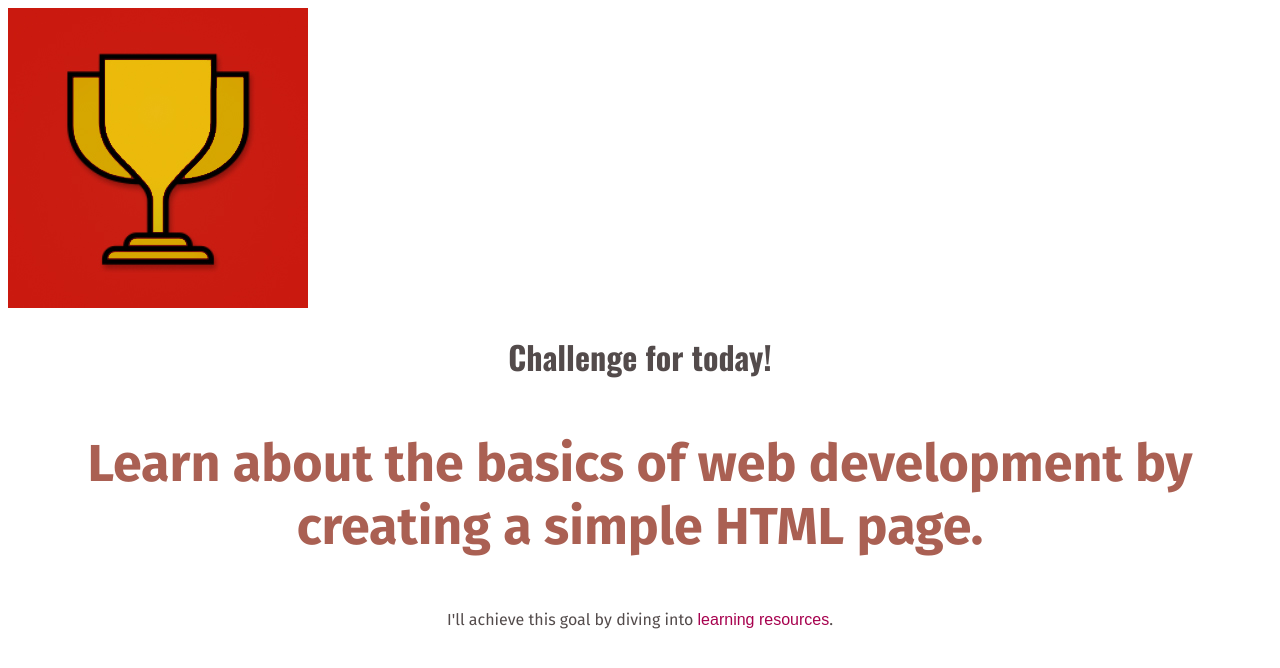
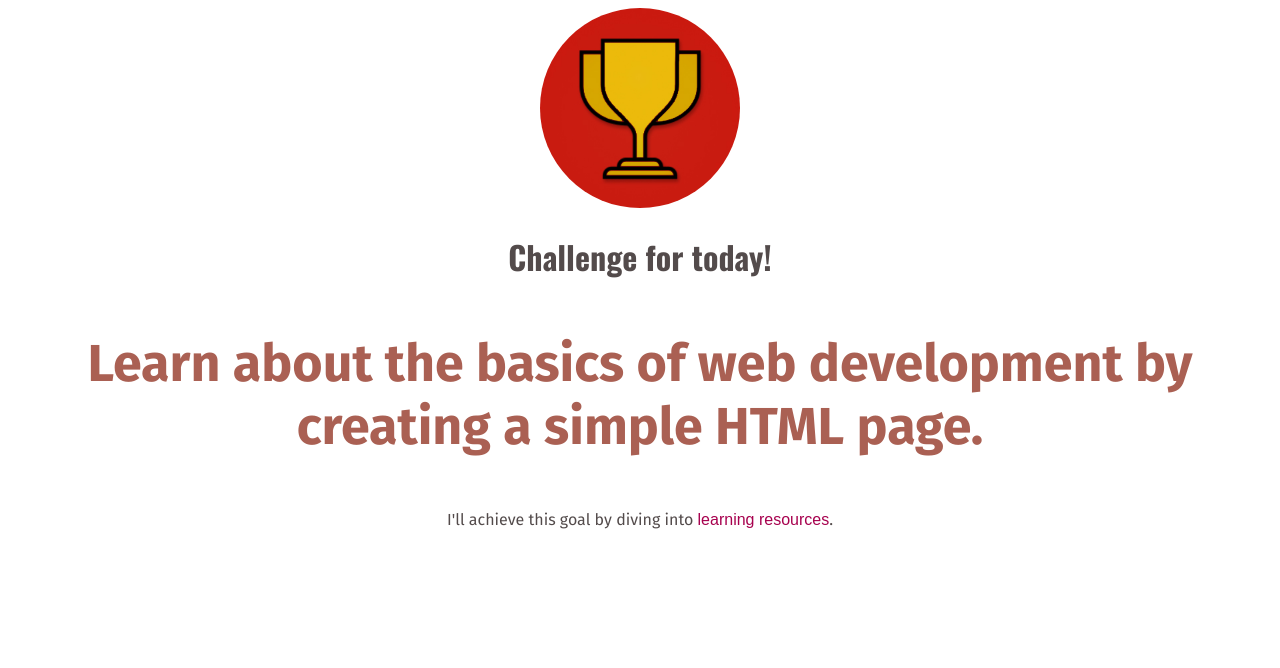
Before and after one commit to ibarretxe/Web-Development, a plain HTML site: page index.html in a window 1280 px wide. Drawn offline with nearby package versions, Linux system fonts and the light colour scheme.

Commit message:
foto centrada y circular

```diff
--- a/daily-challenge.css
+++ b/daily-challenge.css
@@ -25,3 +25,13 @@ a:hover {
   font-size: 52px;
   color: rgb(170, 96, 83);
 }
+
+img {
+  width: 200px;
+  height: 200px;
+  border-radius: 100px;
+}
+
+body {
+  text-align: center;
+}
```
Also changed, not shown: index.html (line endings or trailing spaces).
